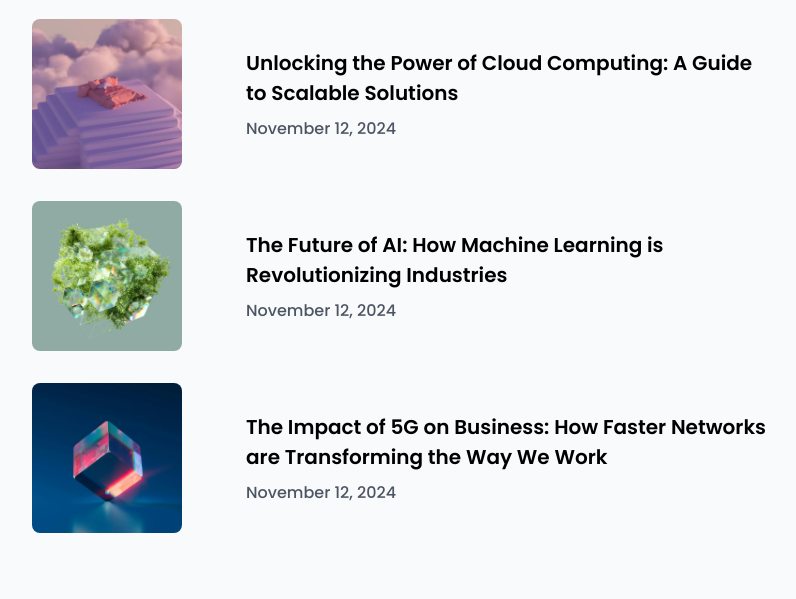
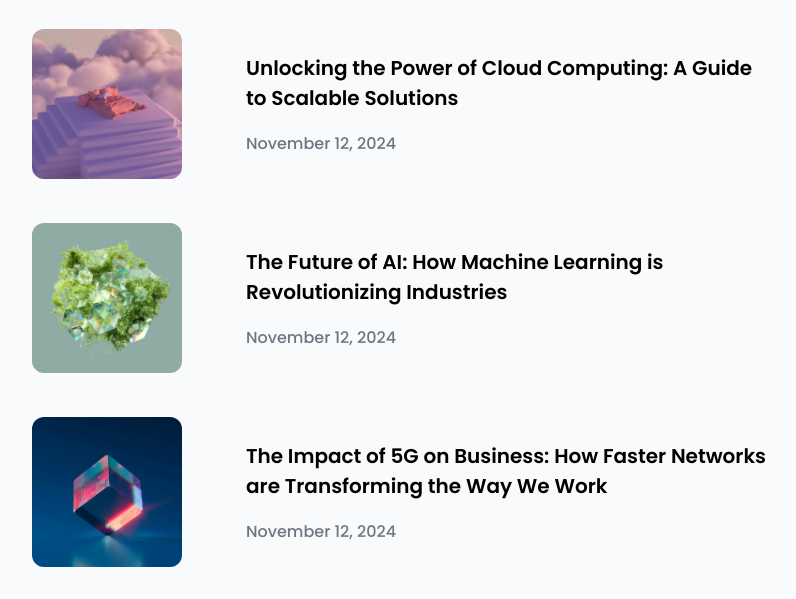
Before and after one commit to SantiagoMustafa1145/devChallenges, a plain HTML site: page responsive-web-design/article-listing/index.html in a window 1280 px wide. Shown: the part 213-812 px from the top of the page, without its empty margins (230-1026 px from the left). Drawn offline with Linux system fonts and the light colour scheme.

Commit message:
style: adjust padding, gap, and border-radius for improved layout and visual consistency

```diff
--- a/responsive-web-design/article-listing/css/style.css
+++ b/responsive-web-design/article-listing/css/style.css
@@ -43,7 +43,7 @@ body {
     max-width: 780px;
     margin: auto;
     width: 100%;
-    padding-bottom: 0;
+    padding-bottom: 10px;
 
     h1 {
       font-size: var(--heading);
@@ -60,7 +60,7 @@ body {
     width: 100%;
     max-width: 820px;
     margin: auto;
-    gap: 32px;
+    gap: 44px;
     width: 100%;
     padding: 32px;
 
@@ -73,14 +73,16 @@ body {
       img {
         width: 150px;
         height: auto;
-        border-radius: 8px;
+        border-radius: 12px;
       }
 
       div {
         padding: 16px;
         display: flex;
         flex-direction: column;
-        gap: 8px;
+        gap: 18px;
+        justify-content: space-between;
+        align-items: start;
 
         h2 {
           font-size: var(--small-heading);
@@ -90,6 +92,7 @@ body {
           font-size: var(--small-text);
           font-weight: var(--small-text-weight);
           color: var(--small-text);
+          opacity: 0.8;
         }
       }
     }
```
